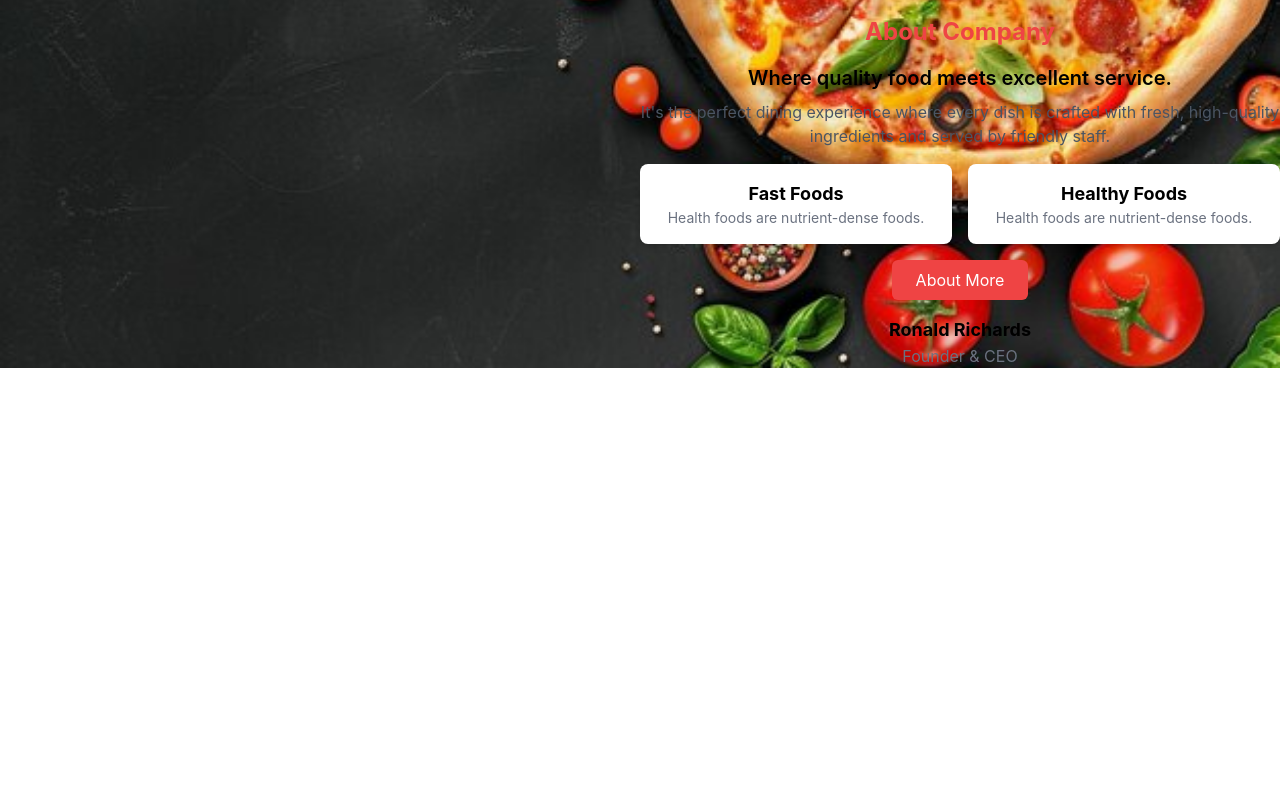
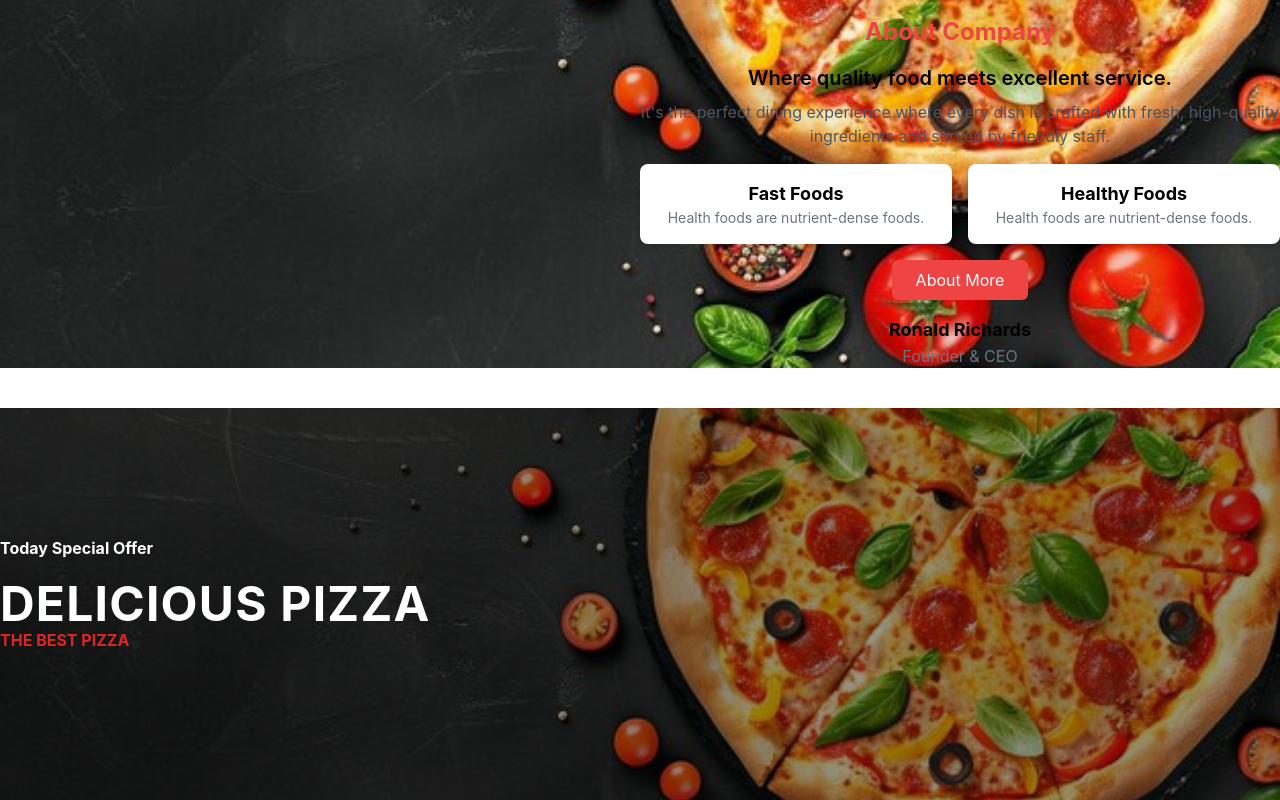
Before and after one commit to TharsikanV/slice-of-heaven, a React (Create React App) app in the folder client/: page / in a window 1280 px wide. Shown: the part 1418-2218 px from the top of the page. Before the commit the page ends 1826 px from the top, so only its background shows below. Built offline with nearby package versions, Linux system fonts and the light colour scheme.

Commit message:
created component for Offer section

```diff
--- a/client/src/App.js
+++ b/client/src/App.js
@@ -3,6 +3,7 @@ import {Rotes,BrowserRouter as Router,Route, Routes} from 'react-router-dom';
 import Header from './components/layouts/Header';
 import HeroSection from './components/Herosection';
 import FoodMenu from './components/menu/FoodMenu.js';
+import Offer from './components/offer/Offer.js';
 
 function App() {
   return (
@@ -11,7 +12,9 @@ function App() {
         <Header/>
         <HeroSection/>
         <FoodMenu/>
+        <Offer/>
         <Routes>
+
 
           {/* <Route path="/menu" element={<HeroSection/>} /> */}
         </Routes>
--- /dev/null
+++ b/client/src/components/offer/Offer.js
@@ -0,0 +1,20 @@
+import React from 'react';
+
+function Offer() {
+    return (
+
+        <section className="relative h-full bg-cover bg-center py-32" style={{ backgroundImage: "url('/images/pizza.jpg')" }}>
+        <div className="absolute top-0 left-0 w-full h-full bg-black opacity-40"></div>
+        <div className="relative container mx-auto text-left">
+          <h2 className="text-white font-bold mb-5">Today Special Offer</h2>
+          <h1 className="text-5xl text-white font-bold tracking-wide">
+            DELICIOUS PIZZA
+          </h1>
+          <h2 className="text-red-600 font-bold mb-5">THE BEST PIZZA</h2>
+        </div>
+      </section>
+
+    );
+}
+
+export default Offer;
```
